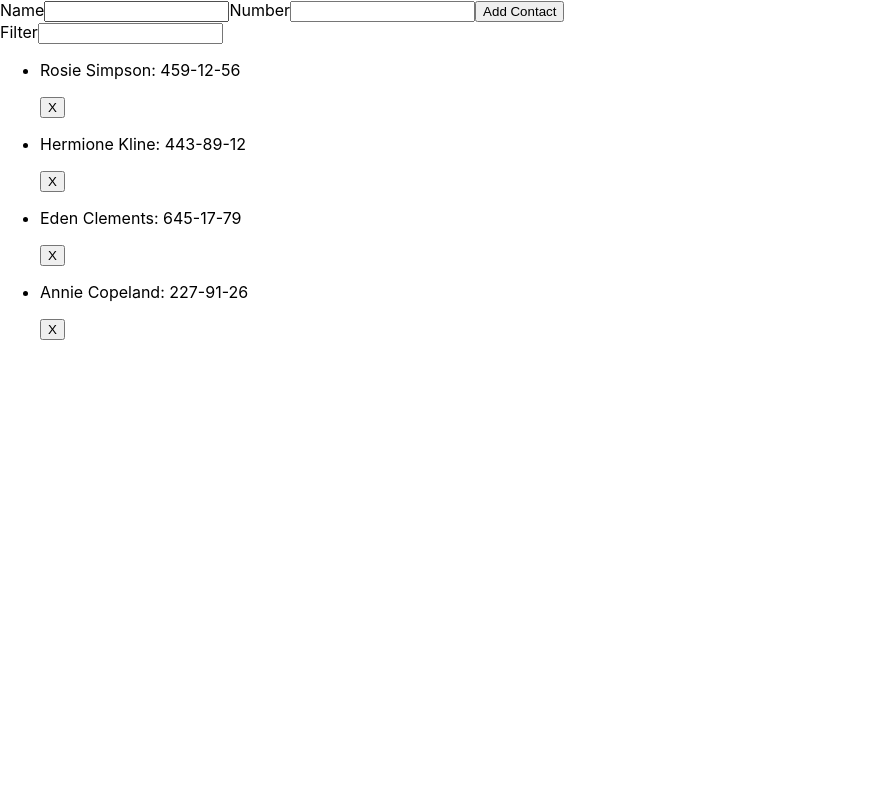
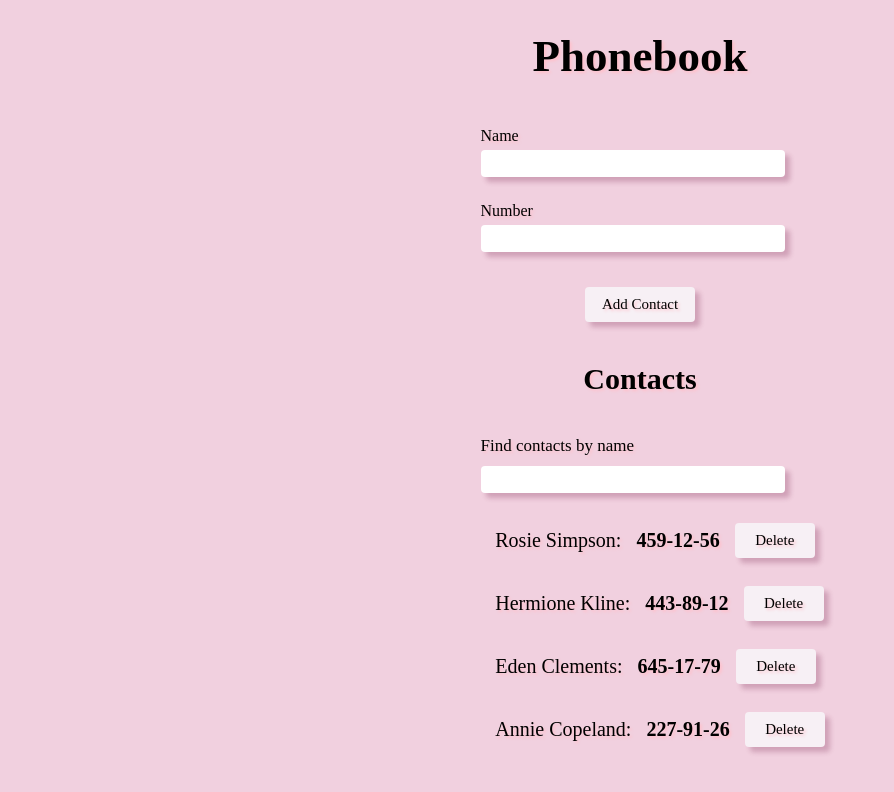
Before and after one commit to Karinkarllina/goit-react-hw-02-phonebook, a React (Create React App) app: page / in a window 1280 px wide. Shown: the top 792 px of the page, without its empty margins (0-894 px from the left). Built offline with nearby package versions, Linux system fonts and the light colour scheme.

Commit message:
Дороблено основну частину

```diff
--- a/src/components/App.jsx
+++ b/src/components/App.jsx
@@ -3,60 +3,43 @@ import contacts from './contacts.json'
 import { nanoid } from 'nanoid';
 import { Filter } from './Filter/Filter';
 import { ContactList } from './ContactList/ContactList';
+import ContactForm from './ContactForm/ContactForm';
+import css from './App.module.css'
 
 
 export class App extends Component {
 
 state = {
   contacts: contacts,
-  name: '',
-  number: '',
   filter: '',
 }
 
+  addContact = ({ name, number }) => {
 
-
-
-
-
-  getFormValue = event => {
-    const { name, value } = event.currentTarget;
-
-    this.setState({ [name]: value })
-  }
-
-
-
-
-
-  hendleSubmit = (event) => {
-    event.preventDefault();
+    const { contacts } = this.state;
 
     const newContact = {
-      name: this.state.name,
-      number: this.state.number,
+      name,
+      number,
       id: nanoid(),
     };
 
-    console.log(newContact.name)
+      const filterName = contacts.filter(contact => contact.name.toLowerCase().includes(newContact.name.toLowerCase())).length;
 
-      this.setState((prevState) => ({
-         contacts: [newContact, ...prevState.contacts],
-        name: '',
-        number: '',
-      }));
-
+      if(filterName) {
+        return alert(`${newContact.name} is already in contacts`)
+      } else {
+            this.setState((prevState) => ({
+            contacts: [newContact, ...prevState.contacts],
+            }));
+        }
   }
-
-
 
 
 
     changeFilter = event => {
     this.setState({ filter: event.currentTarget.value.toLowerCase() });
   };
-
-
 
 
 
@@ -75,34 +58,10 @@ state = {
   render() {
     const visibleContact = this.state.contacts.filter(contact => contact.name.toLowerCase().includes(this.state.filter.toLowerCase()))
     return (
-      <div>
-        <form onSubmit={this.hendleSubmit}>
-          <label>
-            Name
-            <input
-              type="text"
-              name="name"
-              pattern="^[a-zA-Zа-яА-Я]+(([' -][a-zA-Zа-яА-Я ])?[a-zA-Zа-яА-Я]*)*$"
-              title="Name may contain only letters, apostrophe, dash and spaces. For example Adrian, Jacob Mercer, Charles de Batz de Castelmore d'Artagnan"
-              required
-              value={this.state.name}
-              onChange={this.getFormValue }
-            />
-          </label>
-          <label>
-            Number
-            <input
-              type="tel"
-              name="number"
-              pattern="\+?\d{1,4}?[-.\s]?\(?\d{1,3}?\)?[-.\s]?\d{1,4}[-.\s]?\d{1,4}[-.\s]?\d{1,9}"
-              title="Phone number must be digits and can contain spaces, dashes, parentheses and can start with +"
-              required
-              value={this.state.number}
-              onChange={this.getFormValue }
-            />
-          </label>
-          <button type='submit'> Add Contact </button>
-        </form>
+      <div className={css.phonebookWrap}>
+        <h1 className={css.maineTitle}>Phonebook</h1>
+        <ContactForm onSubmit={this.addContact}/>
+        <h2 className={css.sectionTitle}>Contacts</h2>
         <Filter
           value={this.state.filter}
           onChange={this.changeFilter}
@@ -115,44 +74,3 @@ state = {
     );
   };
 }
-
-
-
-
-
-
-
-
-
-
-
-
-
-
-
-
-
-
-  // getFormName = event => {
-  // this.setState({name: event.currentTarget.value})
-  // }
-
-  // getFormTelNumber = event => {
-  //   this.setState({number: event.currentTarget.value})
-  // }
-
-
-
-
-    // addContact = newContact => {
-  //   this.state.contacts( this.setState(prevState => {
-  //         return {
-  //           contacts: [newContact, ...prevState.contacts],
-  //         };
-  //     }))
-  // };
-
-
-      // if (this.state.name.length === 0) {
-    //      return
-    // }
--- /dev/null
+++ b/src/components/App.module.css
@@ -0,0 +1,23 @@
+.maineTitle {
+    text-align: center;
+    font-size: 45px;
+    font-weight: 700;
+    font-family: 'Oxygen';
+    text-shadow: 2px 2px 3px pink;
+}
+
+.phonebookWrap {
+    display: flex;
+    flex-direction: column;
+    align-items: center;
+    justify-content: center;
+}
+
+.sectionTitle {
+    text-align: center;
+    font-size: 30px;
+    font-weight: 700;
+    font-family: 'Oxygen';
+    text-shadow: 2px 2px 3px pink;
+    margin-top: 40px;
+}
--- a/src/components/ContactForm/ContactForm.jsx
+++ b/src/components/ContactForm/ContactForm.jsx
@@ -0,0 +1,65 @@
+import React, { Component } from 'react';
+import css from './ContactForm.module.css'
+
+export class ContactForm extends Component {
+
+state = {
+  name: '',
+  number: '',
+}
+
+
+    getFormValue = event => {
+        const { name, value } = event.currentTarget;
+
+        this.setState({ [name]: value })
+    }
+
+    reset = () => {
+        this.setState({ name: '', number: '' });
+    };
+
+    handleSubmit = (event) => {
+        event.preventDefault();
+        this.props.onSubmit(this.state);
+        this.reset();
+    };
+
+
+
+render() {
+    return (
+        <form onSubmit={this.handleSubmit} className={css.formMaine}>
+            <label className={css.formMaineLabel}>
+                Name
+                <input
+                type="text"
+                name="name"
+                pattern="^[a-zA-Zа-яА-Я]+(([' -][a-zA-Zа-яА-Я ])?[a-zA-Zа-яА-Я]*)*$"
+                title="Name may contain only letters, apostrophe, dash and spaces. For example Adrian, Jacob Mercer, Charles de Batz de Castelmore d'Artagnan"
+                required
+                value={this.state.name}
+                onChange={this.getFormValue}
+                className={css.inputMaine}
+                />
+            </label>
+            <label className={css.formMaineLabel}>
+                Number
+                <input
+                type="tel"
+                name="number"
+                pattern="\+?\d{1,4}?[-.\s]?\(?\d{1,3}?\)?[-.\s]?\d{1,4}[-.\s]?\d{1,4}[-.\s]?\d{1,9}"
+                title="Phone number must be digits and can contain spaces, dashes, parentheses and can start with +"
+                required
+                value={this.state.number}
+                onChange={this.getFormValue }
+                className={css.inputMaine}
+                />
+            </label>
+          <button type='submit'className={css.formAddBtn}> Add Contact </button>
+        </form>
+    )
+}
+}
+
+export default ContactForm
--- /dev/null
+++ b/src/components/ContactForm/ContactForm.module.css
@@ -0,0 +1,43 @@
+.formMaineLabel {
+    margin-right: 15px;
+    display: flex;
+    flex-direction: column;
+    gap: 5px;
+    font-size: 16px;
+    font-weight: 500;
+    font-family: 'Oxygen';
+    text-shadow: 2px 2px 3px pink;
+    margin-top: 15px;
+}
+
+
+.formMaine {
+    display: flex;
+    flex-direction: column;
+    align-items: center;
+    justify-content: center;
+    gap: 10px;
+}
+
+.inputMaine {
+    width: 300px;
+    height: 25px;
+    border-radius: 4px;
+    box-shadow: rgba(106, 14, 60, 0.24) 5px 5px 5px 0px;
+    border: none;
+
+}
+
+.formAddBtn {
+    width: 110px;
+    height: 35px;
+    border-radius: 4px;
+    border: none;
+    background-color: rgb(247, 240, 245);
+    margin-top: 25px;
+    box-shadow: rgba(106, 14, 60, 0.24) 5px 5px 5px 0px;
+    font-size: 15px;
+    font-weight: 500;
+    font-family: 'Oxygen';
+    text-shadow: 2px 2px 3px pink;
+}
--- a/src/components/ContactList/ContactList.jsx
+++ b/src/components/ContactList/ContactList.jsx
@@ -1,13 +1,14 @@
 import PropTypes from 'prop-types';
+import css from './ContactList.module.css';
 
 export const ContactList = ({ contacts, onDelete }) => {
     return (
-    <ul>
+    <ul className={css.contactList}>
         {contacts.map(({ name, number, id }) => {
             return (
-              <li key={id}>
-                <p>{name}: <span>{number}</span></p>
-                <button type='button'onClick={() => onDelete(id)}>X</button>
+              <li key={id} className={css.contactsItem}>
+                <p className={css.contactName}>{name}: <span className={css.contactNumber}>{number}</span></p>
+                <button type='button' className={css.addContactBtn} onClick={() => onDelete(id)}>Delete</button>
               </li>
             )
           })}
@@ -15,3 +16,14 @@ export const ContactList = ({ contacts, onDelete }) => {
 </ul>
     )
 }
+
+ContactList.propTypes = {
+  contacts: PropTypes.arrayOf(
+    PropTypes.shape({
+      id: PropTypes.string.isRequired,
+      name: PropTypes.string.isRequired,
+      number: PropTypes.string.isRequired,
+    }).isRequired
+  ),
+  onDelete: PropTypes.func.isRequired,
+};
--- /dev/null
+++ b/src/components/ContactList/ContactList.module.css
@@ -0,0 +1,35 @@
+.contactsItem {
+    display: flex;
+    flex-direction:row;
+    align-items: center;
+    justify-content: flex-start;
+    gap: 15px;
+}
+
+.contactName {
+    font-size: 20px;
+    font-weight: 500;
+    font-family: 'Oxygen';
+    text-shadow: 2px 2px 3px pink;
+}
+
+.contactNumber {
+    font-size: 20px;
+    font-weight: 700;
+    font-family: 'Oxygen';
+    text-shadow: 2px 2px 3px pink;
+    margin-left: 10px;
+}
+
+.addContactBtn {
+    width: 80px;
+    height: 35px;
+    border-radius: 4px;
+    border: none;
+    background-color: rgb(247, 240, 245);
+    box-shadow: rgba(106, 14, 60, 0.24) 5px 5px 5px 0px;
+    font-size: 15px;
+    font-weight: 500;
+    font-family: 'Oxygen';
+    text-shadow: 2px 2px 3px pink;
+}
--- a/src/components/Filter/Filter.jsx
+++ b/src/components/Filter/Filter.jsx
@@ -1,12 +1,13 @@
 import PropTypes from 'prop-types';
+import css from './Filter.module.css'
 
 export const Filter = ({ value, onChange }) => {
     return (
 
-     <form>
-          <label>
-            Filter
-            <input
+     <form className= {css.formFilter}>
+        <label className={css.formFilterLabel}>
+            Find contacts by name
+            <input className={css.formFilterInput}
               type="text"
               name="name"
               pattern="^[a-zA-Zа-яА-Я]+(([' -][a-zA-Zа-яА-Я ])?[a-zA-Zа-яА-Я]*)*$"
--- /dev/null
+++ b/src/components/Filter/Filter.module.css
@@ -0,0 +1,19 @@
+.formFilterLabel {
+    display: flex;
+    flex-direction: column;
+    margin-right: 15px;
+    gap: 10px;
+    font-size: 17px;
+    font-weight: 500;
+    font-family: 'Oxygen';
+    text-shadow: 2px 2px 3px pink;
+    margin-top: 15px;
+}
+
+.formFilterInput {
+    width: 300px;
+    height: 25px;
+    border-radius: 4px;
+    box-shadow: rgba(106, 14, 60, 0.24) 5px 5px 5px 0px;
+    border: none;
+}
--- a/src/index.css
+++ b/src/index.css
@@ -7,6 +7,7 @@ body {
     sans-serif;
   -webkit-font-smoothing: antialiased;
   -moz-osx-font-smoothing: grayscale;
+  background-color: rgb(241, 208, 223);
 }
 
 code {
```
